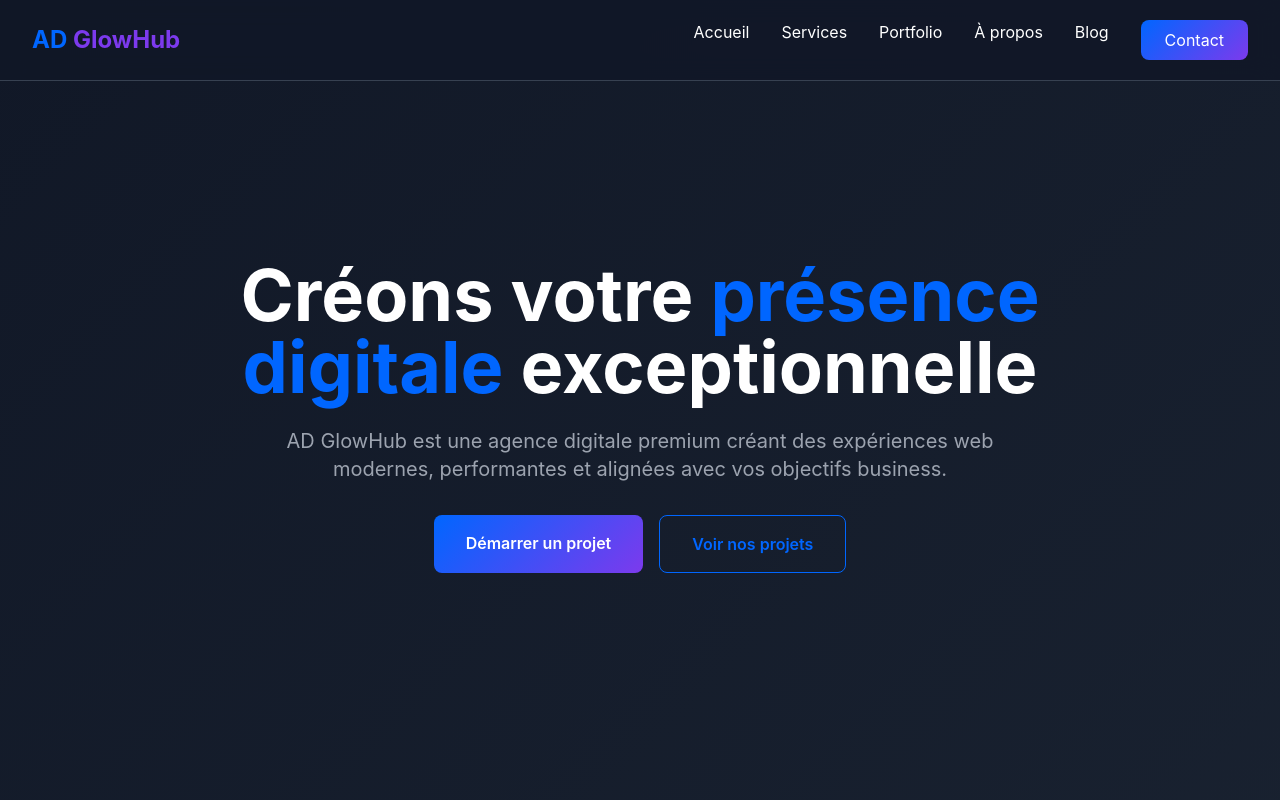
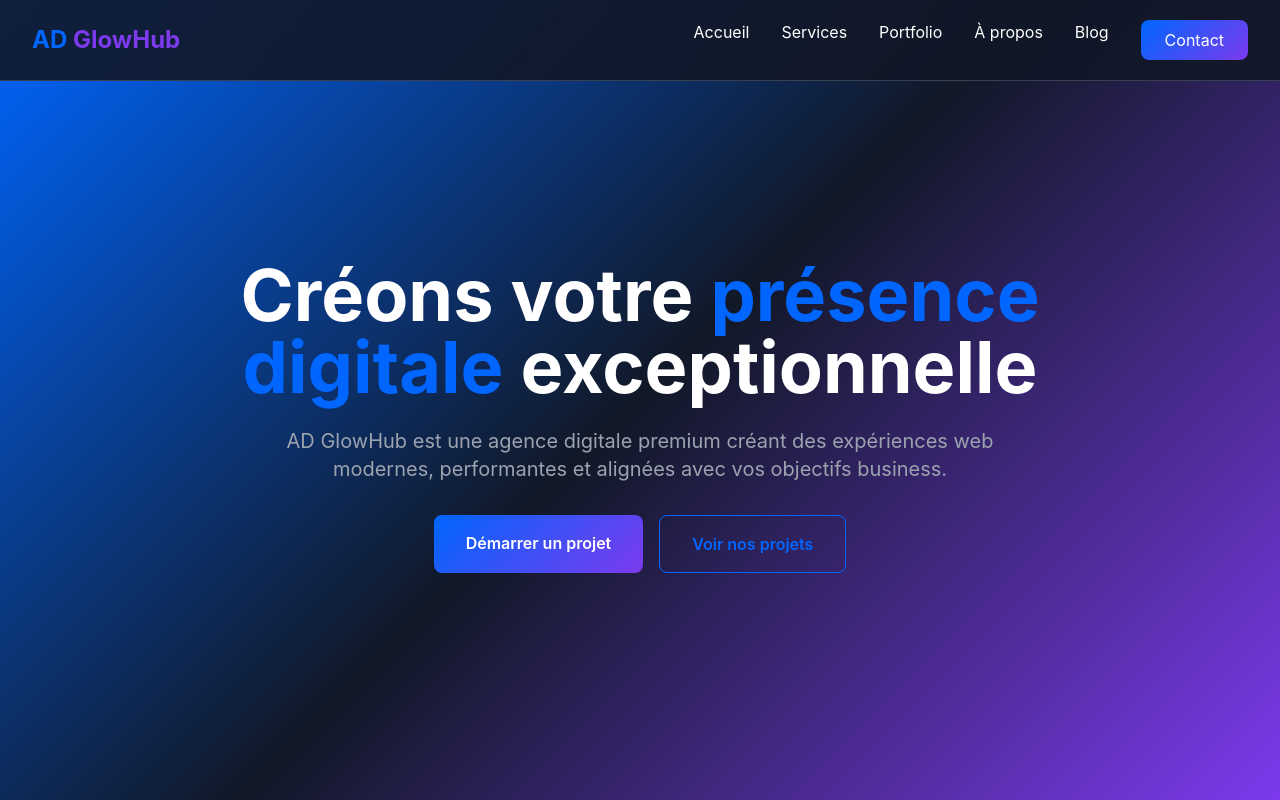
Before and after one commit to Kaissa2789/ad-glowhub, a Next.js app: page / in a window 1280 px wide. Shown: the top 800 px of the page. Built offline with nearby package versions, Linux system fonts and the light colour scheme.

Commit message:
Add gradient background

```diff
--- a/app/globals.css
+++ b/app/globals.css
@@ -15,10 +15,8 @@ html {
 }
 
 body {
-  background: linear-gradient(135deg, #111827 0%, #1f2937 100%);
-  font-family: 'Inter', sans-serif;
-  color: #f3f4f6;
-  overflow-x: hidden;
+  background: linear-gradient(135deg, #0066FF 0%, #111827 50%, #7C3AED 100%);
+  background-attachment: fixed;
 }
 
 /* Animations personnalisées */
```
